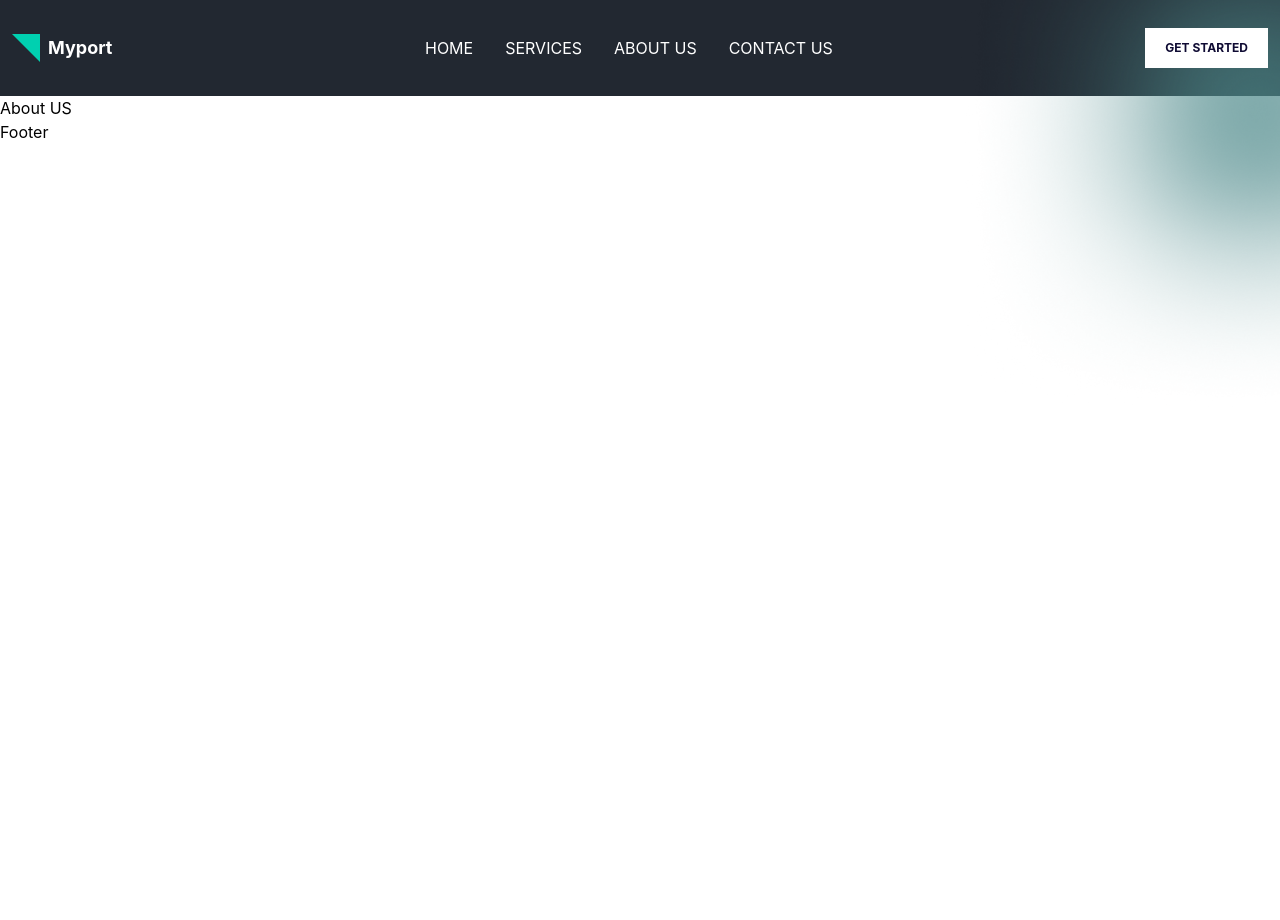
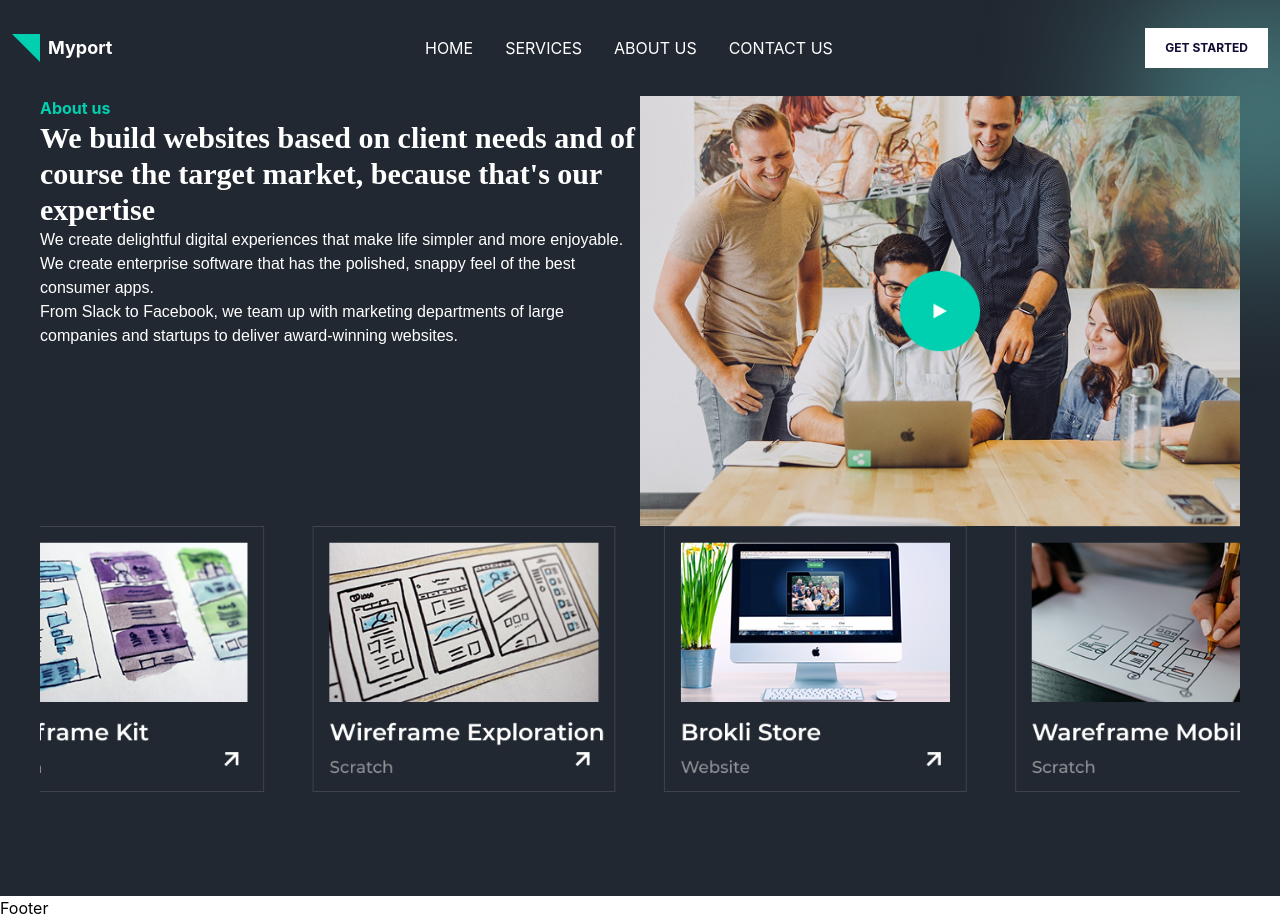
Before and after one commit to muneebkhan-dev/Agency-Website, a React (Vite) app: page /about in a window 1280 px wide. Before the commit the page ends 800 px from the top, so only its background shows below. Built offline with nearby package versions, Linux system fonts and the light colour scheme.

Commit message:
making about us page

```diff
--- a/src/Pages/About.jsx
+++ b/src/Pages/About.jsx
@@ -1,8 +1,37 @@
-import React from 'react'
+import React from "react"
 
 const About = () => {
   return (
-    <h1>About US</h1>
+    <section className='bg-[#222831] min-h-screen px-10 mx-auto'>
+      <div className='max-w-7xl w-full'>
+        <div className="w-full flex ">
+          <div className="w-1/2">
+            <h3 className="text-base text-[#00D0B0] font-bold ">About us</h3>
+            <p className="font-playfair font-semibold text-white text-3xl">
+              We build websites based on client needs and of course the target
+              market, because that's our expertise
+            </p>
+            <div className="font-dm text-white">
+            <p>
+              We create delightful digital experiences that make life simpler
+              and more enjoyable. We create enterprise software that has the
+              polished, snappy feel of the best consumer apps.
+            </p>
+            <p>
+              From Slack to Facebook, we team up with marketing departments of
+              large companies and startups to deliver award‑winning websites.
+            </p>
+            </div>
+          </div>
+          <div className="w-1/2">
+            <img className="" src="/public/images/Group 48095475.png" alt="" />
+          </div>
+        </div>
+        <div className="">
+        <img src="/public/images/Group 14.png" alt="" />
+        </div>
+      </div>
+    </section>
   )
 }
 
```
Also changed, not shown: public/images/Group 14.png (added), public/images/Group 48095475.png (added).
